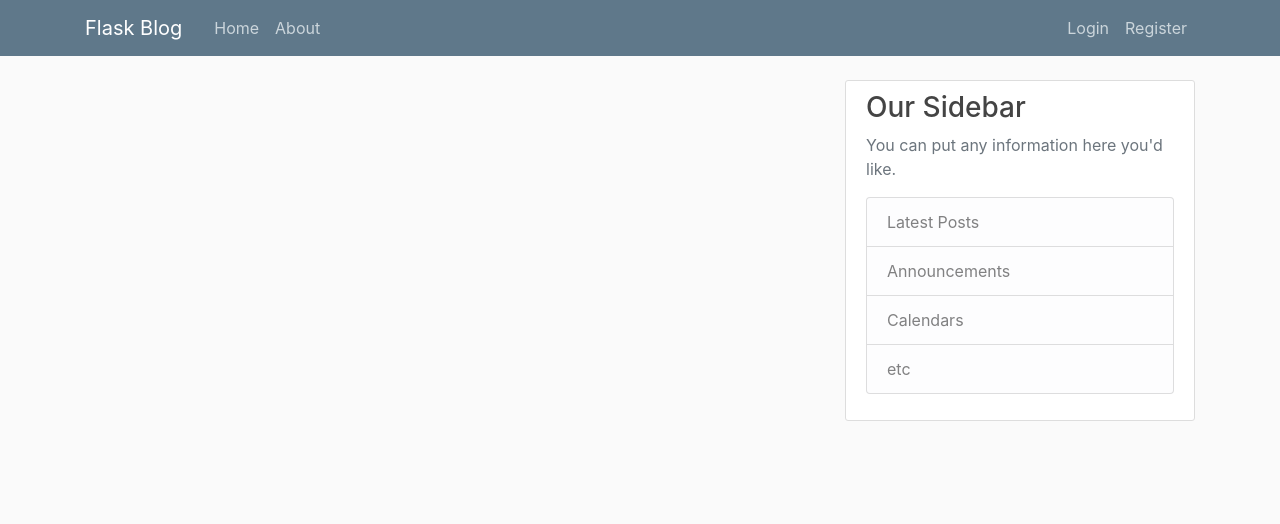
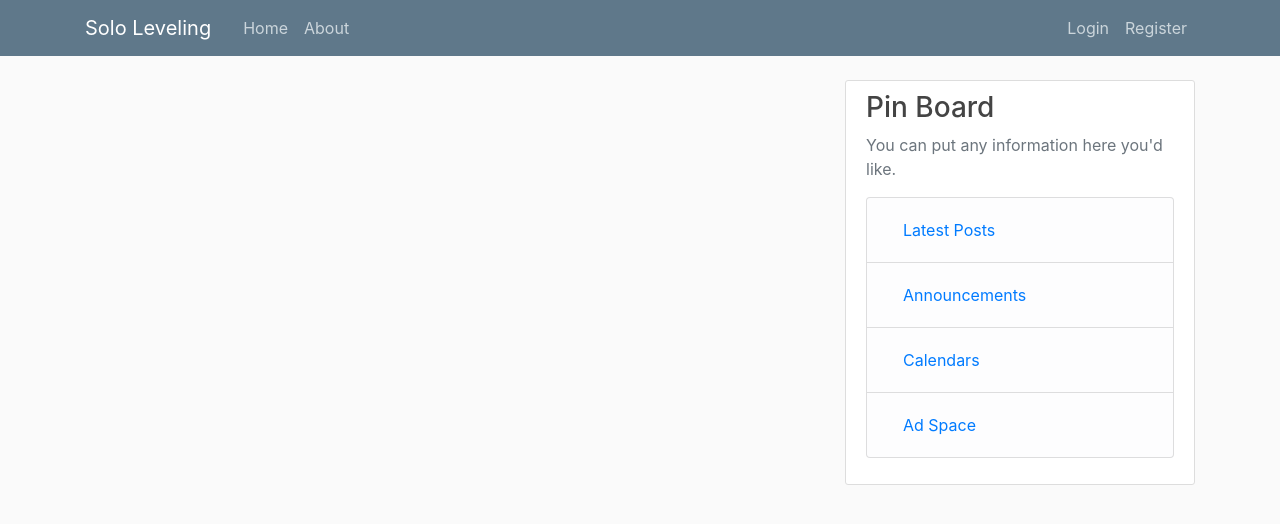
Before and after one commit to AnkitM18-tech/Flask-Blog, a Flask app: page / in a window 1280 px wide. Shown: the top 524 px of the page. Run offline with Flask 3, Linux system fonts and the light colour scheme; data that the repository does not hold is empty; parts of the project's set-up code (start-up, migrations or seed data) failed here and were passed over.

Commit message:
side bar urls

```diff
--- a/blog/blog/templates/layout.html
+++ b/blog/blog/templates/layout.html
@@ -15,16 +15,16 @@
     <link rel="stylesheet" type="text/css" href="{{ url_for('static', filename='main.css') }}"/>
 
     {% if title %}
-    <title>Flask Blog - {{ title }}</title>
+    <title>Solo Leveling - {{ title }}</title>
     {% else %}
-    <title>Flask Blog</title>
+    <title>Solo Leveling</title>
     {% endif %}
   </head>
   <body>
     <header class="site-header">
       <nav class="navbar navbar-expand-md navbar-dark bg-steel fixed-top">
         <div class="container">
-          <a class="navbar-brand mr-4" href="/">Flask Blog</a>
+          <a class="navbar-brand mr-4" href="/">Solo Leveling</a>
           <button
             class="navbar-toggler"
             type="button"
@@ -73,13 +73,13 @@
             </div>
             <div class="col-md-4">
                 <div class="content-section">
-                    <h3>Our Sidebar</h3>
+                    <h3>Pin Board</h3>
                     <p class='text-muted'>You can put any information here you'd like.
                     <ul class="list-group">
-                        <li class="list-group-item list-group-item-light">Latest Posts</li>
-                        <li class="list-group-item list-group-item-light">Announcements</li>
-                        <li class="list-group-item list-group-item-light">Calendars</li>
-                        <li class="list-group-item list-group-item-light">etc</li>
+                        <li class="list-group-item list-group-item-light"><a href="{{ url_for('posts.latest_posts') }}" class="nav-item nav-link">Latest Posts</a></li>
+                        <li class="list-group-item list-group-item-light"><a href="{{ url_for('main.announcements')}}" class="nav-item nav-link">Announcements</a></li>
+                        <li class="list-group-item list-group-item-light"><a href="#" class="nav-item nav-link">Calendars</a></li>
+                        <li class="list-group-item list-group-item-light"><a href="#" class="nav-item nav-link">Ad Space</a></li>
                     </ul>
                     </p>
                 </div>
```
